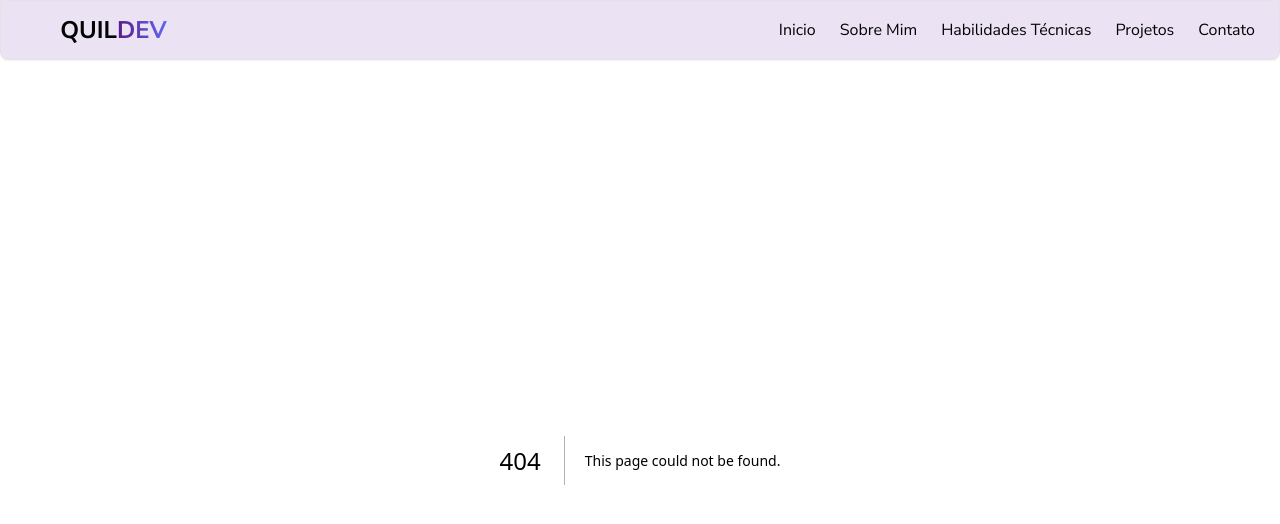
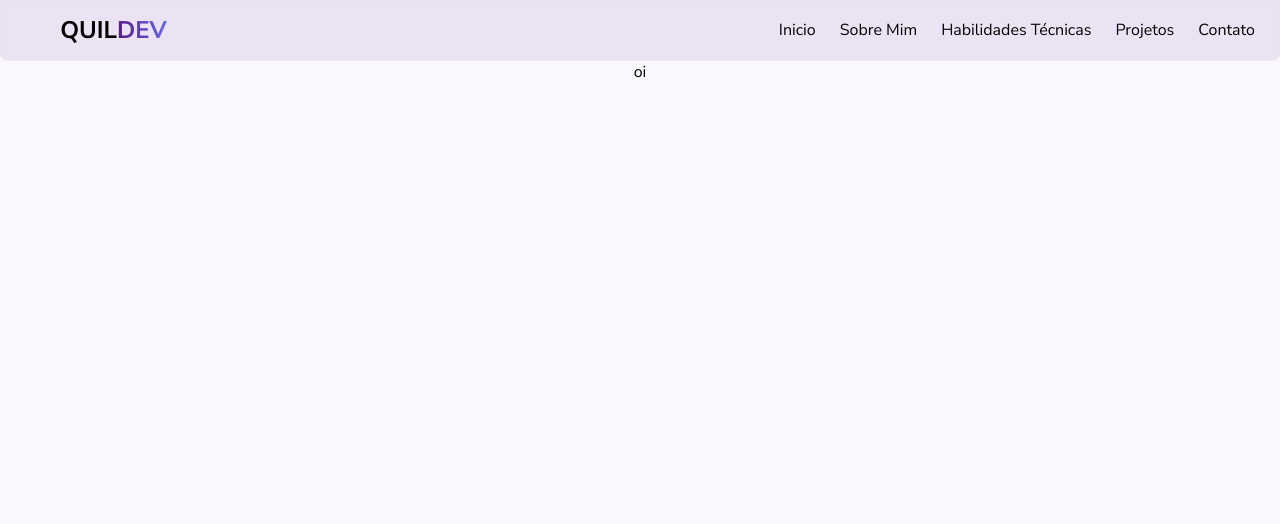
Before and after one commit to QuiLion7/quildev, a Next.js app: page /about in a window 1280 px wide. Before the commit this address had no page. Shown: the top 524 px of the page. Built offline with nearby package versions, Linux system fonts and the light colour scheme.

Commit message:
feat: create about page

```diff
--- /dev/null
+++ b/src/app/about/page.tsx
@@ -0,0 +1,7 @@
+export default function About() {
+  return (
+    <div className=" relative container flex flex-col justify-center items-center p-0">
+      oi
+    </div>
+  );
+}
```
